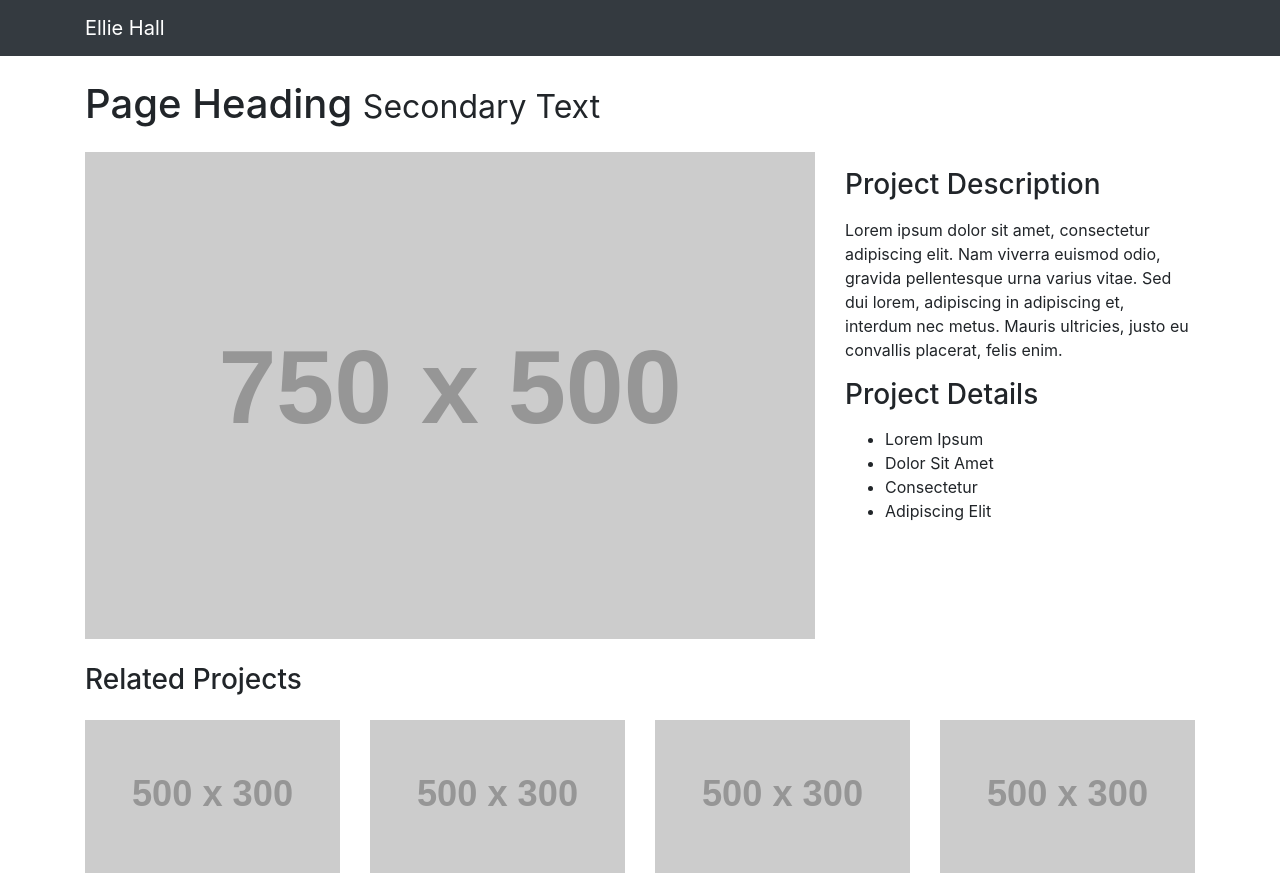
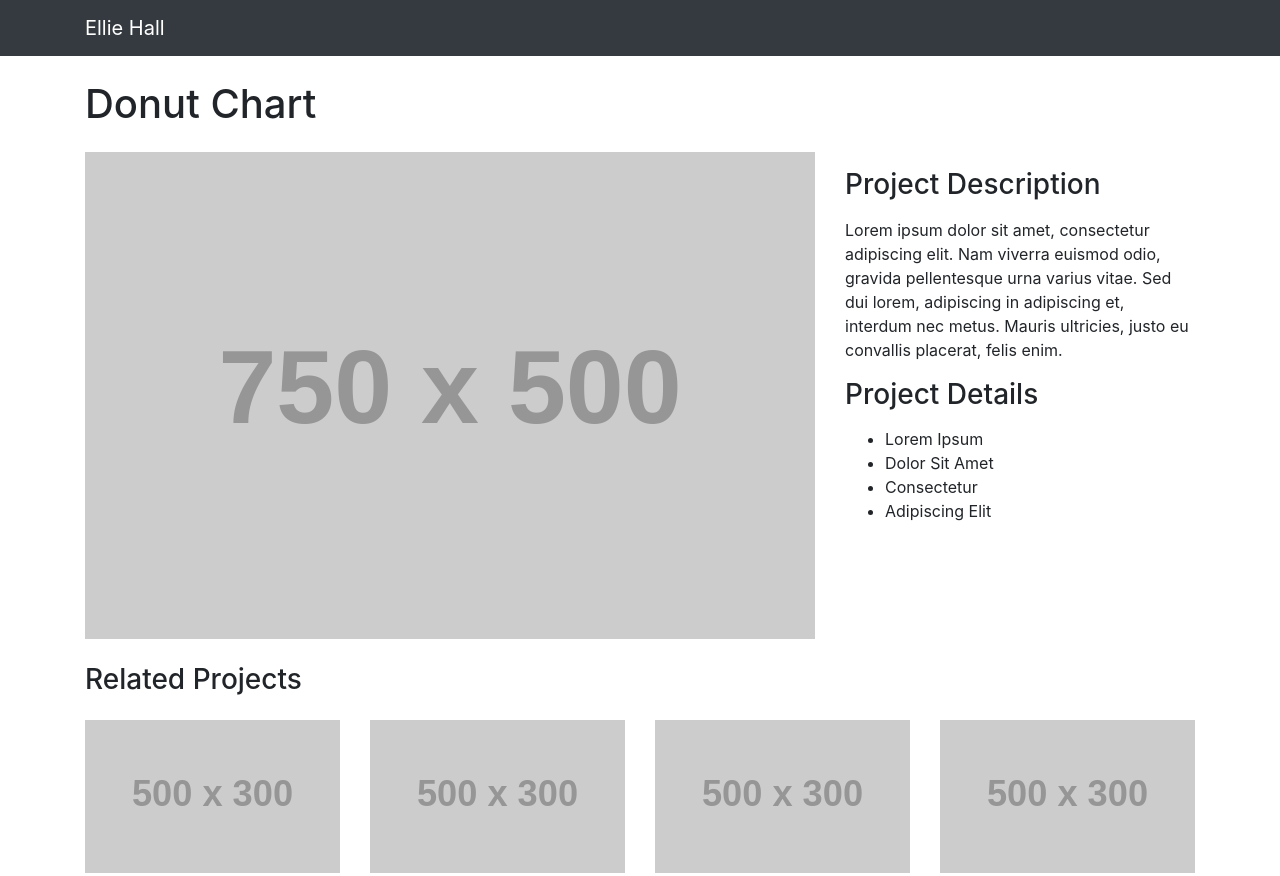
Before and after one commit to EllieHall/EllieHall.github.io, a website: page docs/donut.html in a window 1280 px wide. Shown: the top 876 px of the page. Drawn offline with Linux system fonts and the light colour scheme; placeholder pictures from the web are drawn by us.

Commit message:
Change Title of page

```diff
--- a/docs/donut.html
+++ b/docs/donut.html
@@ -52,8 +52,8 @@
     <div class="container">
 
       <!-- Portfolio Item Heading -->
-      <h1 class="my-4">Page Heading
-        <small>Secondary Text</small>
+      <h1 class="my-4">Donut Chart
+        <small> </small>
       </h1>
 
       <!-- Portfolio Item Row -->
```
